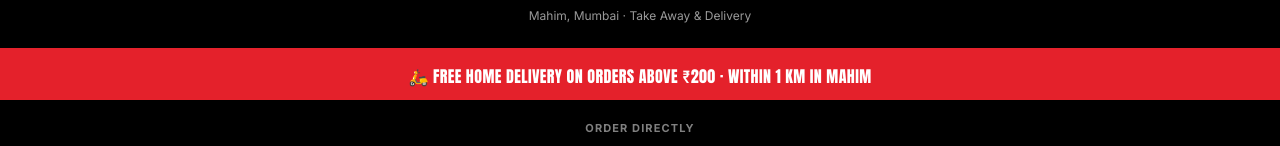
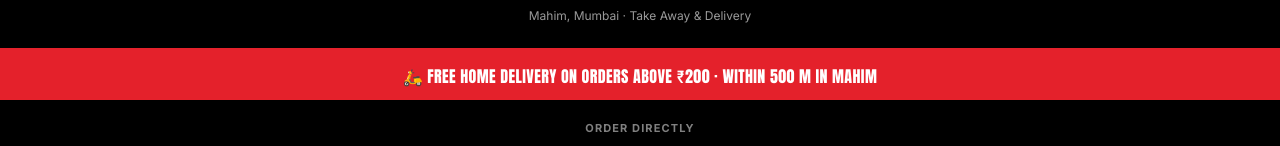
Before and after one commit to rohanjaiswal13/taplab, a Next.js app: page /albrost in a window 1280 px wide. Shown: the part 183-329 px from the top of the page. Built offline with nearby package versions, Linux system fonts and the light colour scheme.

Commit message:
update of albrost 500m

```diff
--- a/app/albrost/page.tsx
+++ b/app/albrost/page.tsx
@@ -414,7 +414,7 @@ const content: Record<string, string> = {
   tagline: "Fast Food",
   badge_text: "Halal · Since 2014",
   subtitle: "Mahim, Mumbai · Take Away & Delivery",
-  delivery_banner: "🛵 FREE HOME DELIVERY ON ORDERS ABOVE ₹200 · WITHIN 1 KM IN MAHIM",
+  delivery_banner: "🛵 FREE HOME DELIVERY ON ORDERS ABOVE ₹200 · WITHIN 500 M IN MAHIM",
   phone: "8976638228",
   phone_secondary: "8369575908",
   whatsapp_number: "918976638228",
```
